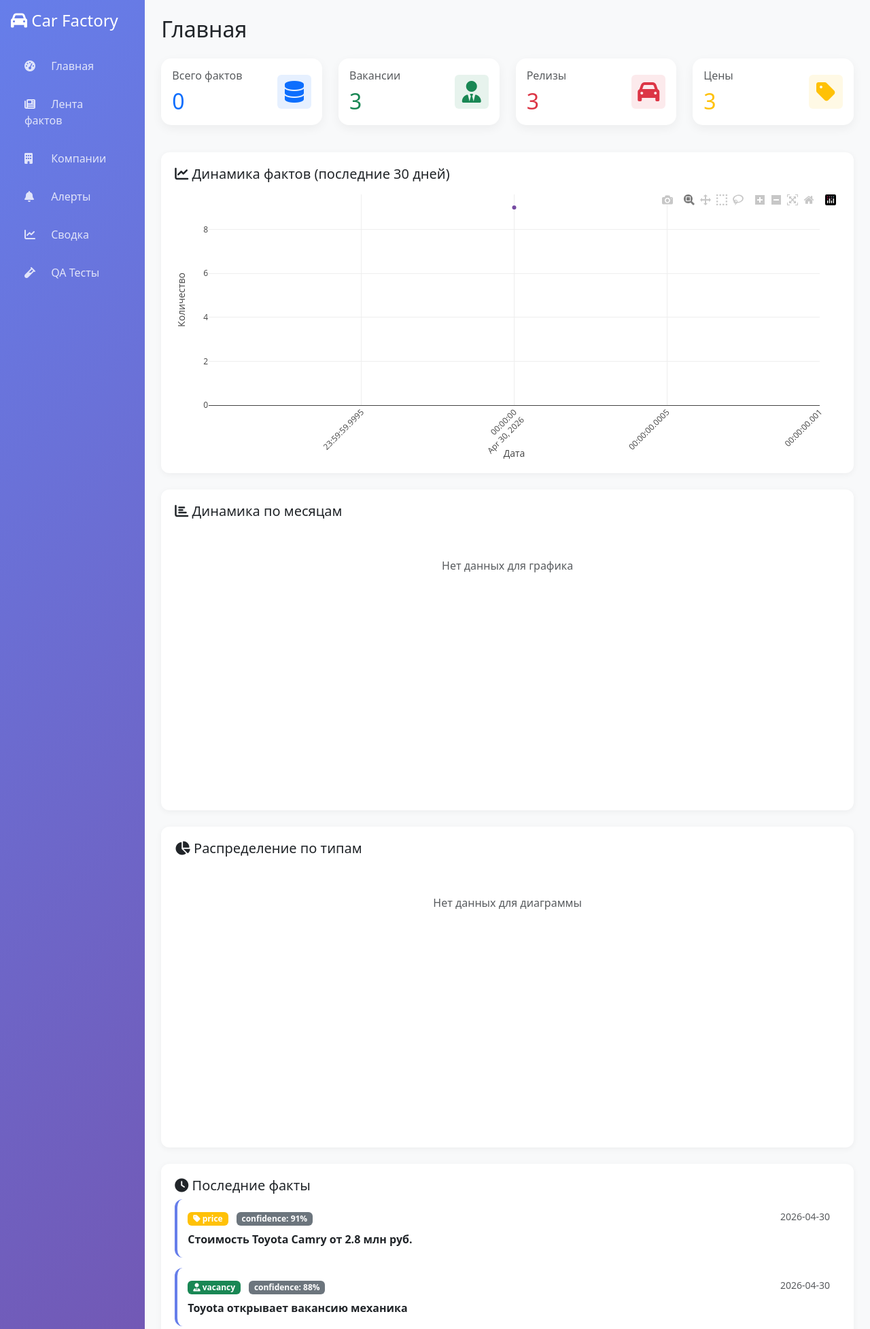
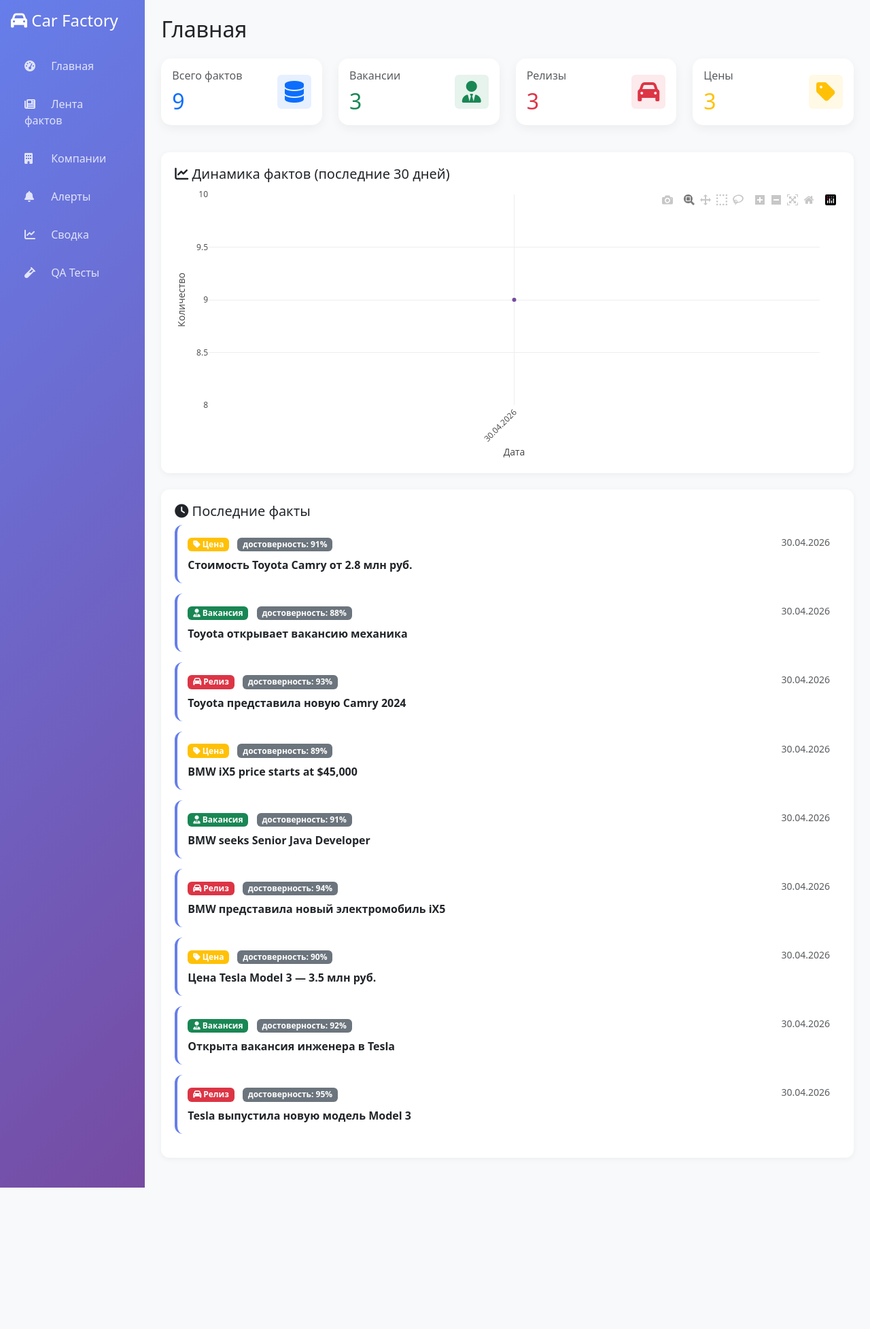
Before and after one commit to wybncv1337/car-factory, a Flask app: page / in a window 1280 px wide. Shown: the top 1955 px of the page at 68% size. After the commit the page ends 1747 px from the top, so only its background shows below. Run offline with Flask 3, Linux system fonts and the light colour scheme; data comes from the database, SQL or seed files in the repository; tables that the repository leaves empty hold one stand-in row (values such as "Sample post"); some libraries are stand-ins or nearby versions.

Commit message:
New dashboard with real data

```diff
--- a/templates/index.html
+++ b/templates/index.html
@@ -12,7 +12,7 @@
                     <div class="d-flex justify-content-between align-items-center">
                         <div>
                             <h6 class="text-muted">Всего фактов</h6>
-                            <h2 id="totalFacts" class="text-primary mb-0">-</h2>
+                            <h2 id="totalDocs" class="text-primary mb-0">-</h2>
                         </div>
                         <div class="stat-icon bg-primary bg-opacity-10 p-3 rounded">
                             <i class="fas fa-database text-primary fa-2x"></i>
@@ -68,25 +68,13 @@
         </div>
     </div>
 
-    <!-- Дневной график -->
+    <!-- Daily Chart -->
     <div class="filter-card mt-4">
         <h5><i class="fas fa-chart-line"></i> Динамика фактов (последние 30 дней)</h5>
         <div id="dailyChart" style="height: 400px;"></div>
     </div>
 
-    <!-- Месячный график -->
-    <div class="filter-card mt-4">
-        <h5><i class="fas fa-chart-bar"></i> Динамика по месяцам</h5>
-        <div id="monthlyChart" style="height: 400px;"></div>
-    </div>
-
-    <!-- Круговая диаграмма -->
-    <div class="filter-card mt-4">
-        <h5><i class="fas fa-chart-pie"></i> Распределение по типам</h5>
-        <div id="typeChart" style="height: 400px;"></div>
-    </div>
-
-    <!-- Последние факты -->
+    <!-- Recent Facts -->
     <div class="filter-card mt-4">
         <h5><i class="fas fa-clock"></i> Последние факты</h5>
         <div id="factsList"></div>
@@ -95,27 +83,54 @@
 
 <script>
 async function loadDashboard() {
-    console.log("Loading dashboard...");
+    console.log("Загрузка данных...");
 
     try {
         // Загружаем метрики
         const metricsRes = await fetch('/api/metrics');
         const metrics = await metricsRes.json();
-        console.log("Metrics loaded:", metrics);
+        console.log("Метрики получены:", metrics);
 
         // Обновляем карточки
-        document.getElementById('totalFacts').textContent = metrics.total_facts || 0;
+        document.getElementById('totalDocs').textContent = metrics.total_docs || 0;
         document.getElementById('totalVacancies').textContent = metrics.total_vacancies || 0;
         document.getElementById('totalReleases').textContent = metrics.total_releases || 0;
         document.getElementById('totalPrices').textContent = metrics.total_prices || 0;
 
-        // Рисуем графики
-        drawDailyChart(metrics.daily_stats);
-        drawMonthlyChart(metrics.monthly_stats);
-        drawPieChart(metrics.type_stats);
+        // Рисуем график
+        if (metrics.daily_stats && metrics.daily_stats.length > 0) {
+            const dates = metrics.daily_stats.map(d => {
+                const date = new Date(d.date);
+                return date.toLocaleDateString('ru-RU');
+            });
+            const counts = metrics.daily_stats.map(d => d.count);
+
+            const trace = {
+                x: dates,
+                y: counts,
+                type: 'scatter',
+                mode: 'lines+markers',
+                name: 'Факты',
+                line: { color: '#667eea', width: 3 },
+                marker: { size: 6, color: '#764ba2' }
+            };
+
+            const layout = {
+                title: '',
+                xaxis: { title: 'Дата', tickangle: -45 },
+                yaxis: { title: 'Количество' },
+                plot_bgcolor: 'white',
+                paper_bgcolor: 'white',
+                margin: { t: 10, b: 80, l: 50, r: 30 }
+            };
+
+            Plotly.newPlot('dailyChart', [trace], layout, { responsive: true });
+        } else {
+            document.getElementById('dailyChart').innerHTML = '<p class="text-muted text-center py-5">Нет данных для графика</p>';
+        }
 
     } catch (error) {
-        console.error("Error loading metrics:", error);
+        console.error("Ошибка загрузки метрик:", error);
         document.getElementById('stats').innerHTML = '<div class="alert alert-danger">Ошибка загрузки метрик</div>';
     }
 
@@ -123,7 +138,7 @@ async function loadDashboard() {
         // Загружаем последние факты
         const factsRes = await fetch('/api/facts?limit=10');
         const factsData = await factsRes.json();
-        console.log("Facts loaded:", factsData.facts?.length || 0);
+        console.log("Факты получены:", factsData.facts?.length || 0);
 
         const container = document.getElementById('factsList');
         container.innerHTML = '';
@@ -141,6 +156,7 @@ async function loadDashboard() {
 
                 const typeIcon = fact.type === 'vacancy' ? 'fa-user-tie' : (fact.type === 'release' ? 'fa-car' : 'fa-tag');
                 const typeColor = fact.type === 'vacancy' ? 'success' : (fact.type === 'release' ? 'danger' : 'warning');
+                const date = fact.created_at ? new Date(fact.created_at).toLocaleDateString('ru-RU') : '';
 
                 const card = document.createElement('div');
                 card.className = 'fact-card';
@@ -148,11 +164,11 @@ async function loadDashboard() {
                     <div class="d-flex justify-content-between align-items-start">
                         <div>
                             <span class="badge bg-${typeColor} me-2">
-                                <i class="fas ${typeIcon}"></i> ${fact.type || 'fact'}
+                                <i class="fas ${typeIcon}"></i> ${fact.type === 'vacancy' ? 'Вакансия' : (fact.type === 'release' ? 'Релиз' : 'Цена')}
                             </span>
-                            <span class="badge bg-secondary">confidence: ${Math.round((fact.confidence || 0.5) * 100)}%</span>
+                            <span class="badge bg-secondary">достоверность: ${Math.round((fact.confidence || 0.5) * 100)}%</span>
                         </div>
-                        <small class="text-muted">${fact.created_at ? fact.created_at.slice(0, 10) : ''}</small>
+                        <small class="text-muted">${date}</small>
                     </div>
                     <div class="mt-2">
                         <strong>${escapeHtml(value.substring(0, 200))}</strong>
@@ -165,110 +181,9 @@ async function loadDashboard() {
         }
 
     } catch (error) {
-        console.error("Error loading facts:", error);
+        console.error("Ошибка загрузки фактов:", error);
         document.getElementById('factsList').innerHTML = '<div class="alert alert-danger">Ошибка загрузки фактов</div>';
     }
-}
-
-function drawDailyChart(data) {
-    if (!data || data.length === 0) {
-        document.getElementById('dailyChart').innerHTML = '<p class="text-muted text-center py-5">Нет данных для графика</p>';
-        return;
-    }
-
-    const dates = data.map(d => d.date);
-    const counts = data.map(d => d.count);
-
-    const trace = {
-        x: dates,
-        y: counts,
-        type: 'scatter',
-        mode: 'lines+markers',
-        name: 'Факты',
-        line: { color: '#667eea', width: 3 },
-        marker: { size: 6, color: '#764ba2' },
-        fill: 'tozeroy',
-        fillcolor: 'rgba(102, 126, 234, 0.1)'
-    };
-
-    const layout = {
-        title: '',
-        xaxis: { title: 'Дата', tickangle: -45 },
-        yaxis: { title: 'Количество' },
-        plot_bgcolor: 'white',
-        paper_bgcolor: 'white',
-        margin: { t: 10, b: 80, l: 50, r: 30 },
-        hovermode: 'closest'
-    };
-
-    Plotly.newPlot('dailyChart', [trace], layout, { responsive: true });
-}
-
-function drawMonthlyChart(data) {
-    if (!data || data.length === 0) {
-        document.getElementById('monthlyChart').innerHTML = '<p class="text-muted text-center py-5">Нет данных для графика</p>';
-        return;
-    }
-
-    const months = data.map(d => d.month);
-    const counts = data.map(d => d.count);
-
-    const trace = {
-        x: months,
-        y: counts,
-        type: 'bar',
-        name: 'Факты',
-        marker: {
-            color: '#764ba2',
-            line: { color: '#667eea', width: 1 }
-        }
-    };
-
-    const layout = {
-        title: '',
-        xaxis: { title: 'Месяц', tickangle: -45 },
-        yaxis: { title: 'Количество' },
-        plot_bgcolor: 'white',
-        paper_bgcolor: 'white',
-        margin: { t: 10, b: 80, l: 50, r: 30 }
-    };
-
-    Plotly.newPlot('monthlyChart', [trace], layout, { responsive: true });
-}
-
-function drawPieChart(data) {
-    if (!data || data.length === 0) {
-        document.getElementById('typeChart').innerHTML = '<p class="text-muted text-center py-5">Нет данных для диаграммы</p>';
-        return;
-    }
-
-    const labels = data.map(d => {
-        if (d.type === 'vacancy') return 'Вакансии';
-        if (d.type === 'release') return 'Релизы';
-        if (d.type === 'price') return 'Цены';
-        return d.type || 'Другое';
-    });
-    const values = data.map(d => d.count);
-    const colors = ['#28a745', '#dc3545', '#ffc107', '#6c757d'];
-
-    const trace = {
-        labels: labels,
-        values: values,
-        type: 'pie',
-        marker: { colors: colors.slice(0, labels.length) },
-        textinfo: 'label+percent',
-        hoverinfo: 'label+value+percent',
-        textposition: 'auto'
-    };
-
-    const layout = {
-        title: '',
-        height: 400,
-        showlegend: true,
-        legend: { orientation: 'h', y: -0.1 }
-    };
-
-    Plotly.newPlot('typeChart', [trace], layout, { responsive: true });
 }
 
 function escapeHtml(text) {
```
Also changed, not shown: scripts/check_db.py (added), scripts/migrate_safe.py (added).
